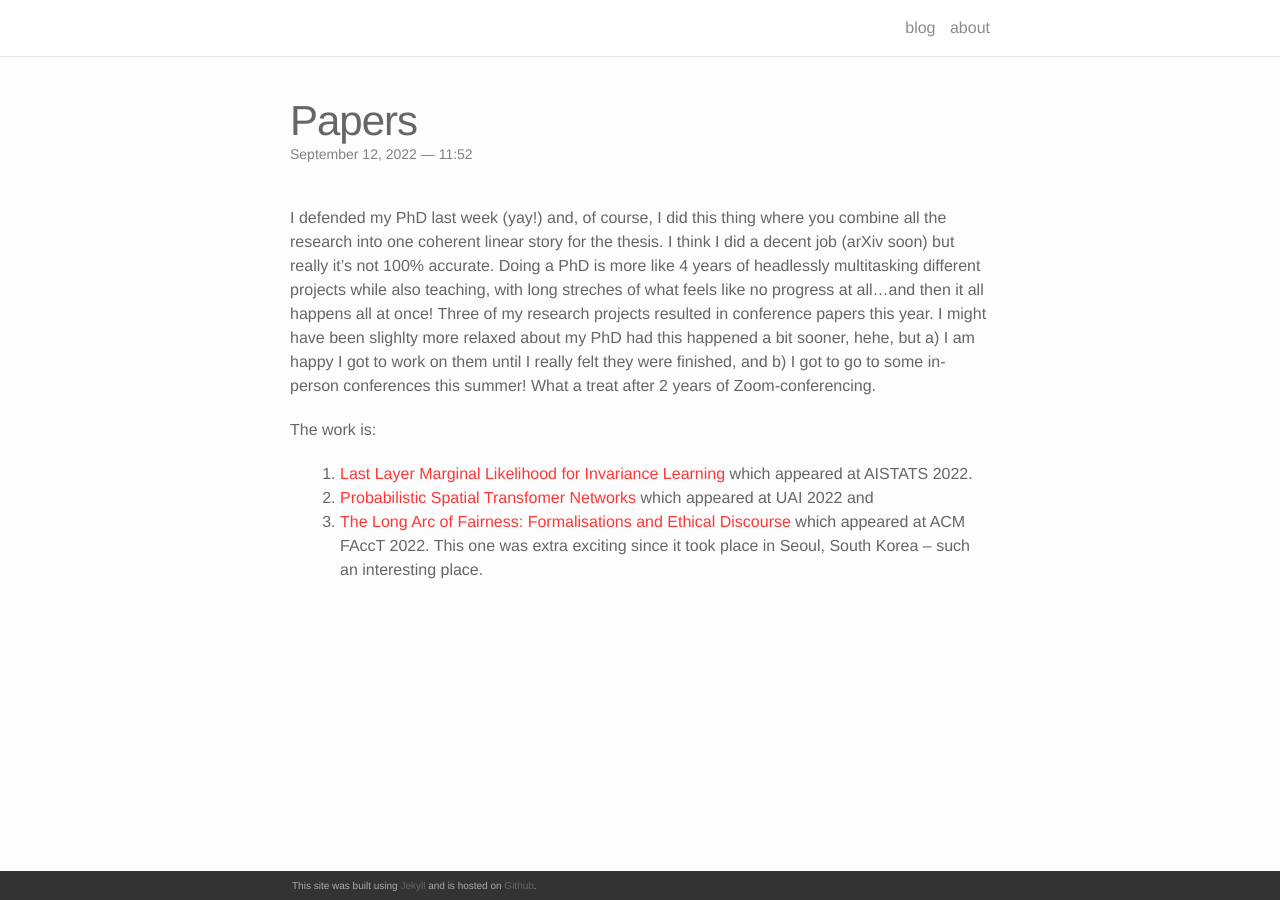
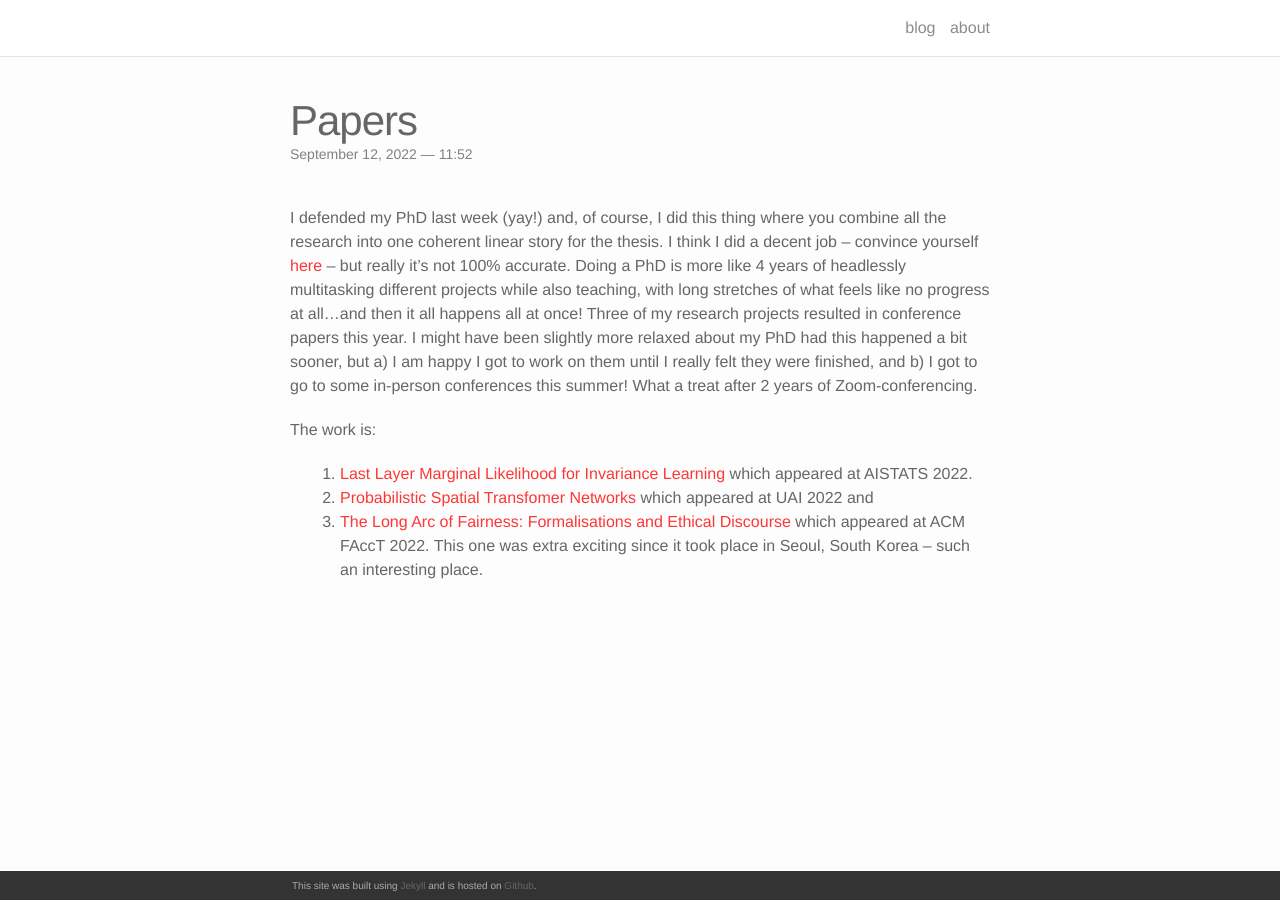
Before and after one commit to polaschwoebel/polaschwoebel.github.io, a Jekyll site: the page built from _posts/2022-09-12-title.markdown, in a window 1280 px wide. Built offline with Jekyll 4.4.1, drawn with Linux system fonts in a browser that asks for light colours; nearby versions of some CDN libraries.

Commit message:
fixed typos and added PhD thesis link

```diff
--- a/_posts/2022-09-12-title.markdown
+++ b/_posts/2022-09-12-title.markdown
@@ -5,7 +5,7 @@ date: 2022-09-12 11:52:00
 description: Three preprints have turned into conference papers this year.
 ---
 
-I defended my PhD last week (yay!) and, of course, I did this thing where you combine all the research into one coherent linear story for the thesis. I think I did a decent job (arXiv soon) but really it's not 100% accurate. Doing a PhD is more like 4 years of headlessly multitasking different projects while also teaching, with long streches of what feels like no progress at all...and then it all happens all at once! Three of my research projects resulted in conference papers this year. I might have been slighlty more relaxed about my PhD had this happened a bit sooner, hehe, but a) I am happy I got to work on them until I really felt they were finished, and b) I got to go to some in-person conferences this summer! What a treat after 2 years of Zoom-conferencing.
+I defended my PhD last week (yay!) and, of course, I did this thing where you combine all the research into one coherent linear story for the thesis. I think I did a decent job -- convince yourself <a href="https://backend.orbit.dtu.dk/ws/portalfiles/portal/300326716/PhD_thesis_Pola_Elisabeth_Schw_bel.pdf">here</a> -- but really it's not 100% accurate. Doing a PhD is more like 4 years of headlessly multitasking different projects while also teaching, with long stretches of what feels like no progress at all...and then it all happens all at once! Three of my research projects resulted in conference papers this year. I might have been slightly more relaxed about my PhD had this happened a bit sooner, but a) I am happy I got to work on them until I really felt they were finished, and b) I got to go to some in-person conferences this summer! What a treat after 2 years of Zoom-conferencing.
 
 The work is:
 1. <a href="https://proceedings.mlr.press/v151/schwobel22a.html">Last Layer Marginal Likelihood for Invariance Learning</a> which appeared at AISTATS 2022.
```
Also changed, not shown: Gemfile.lock, 7 other files.
